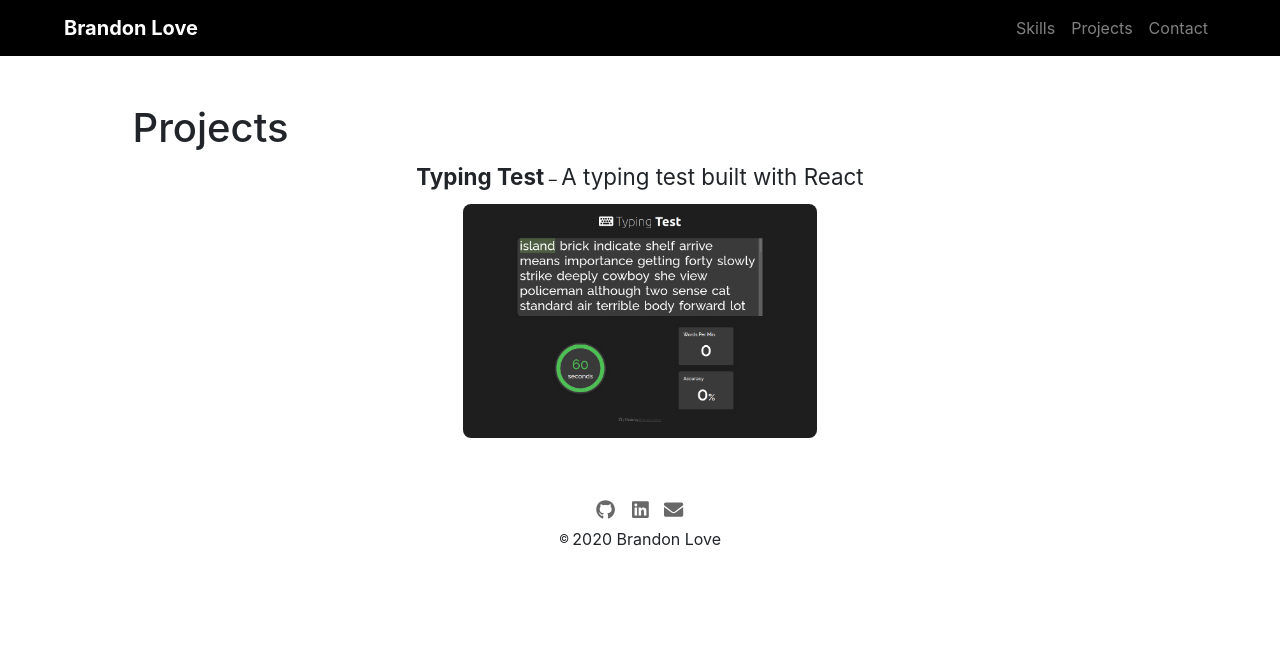
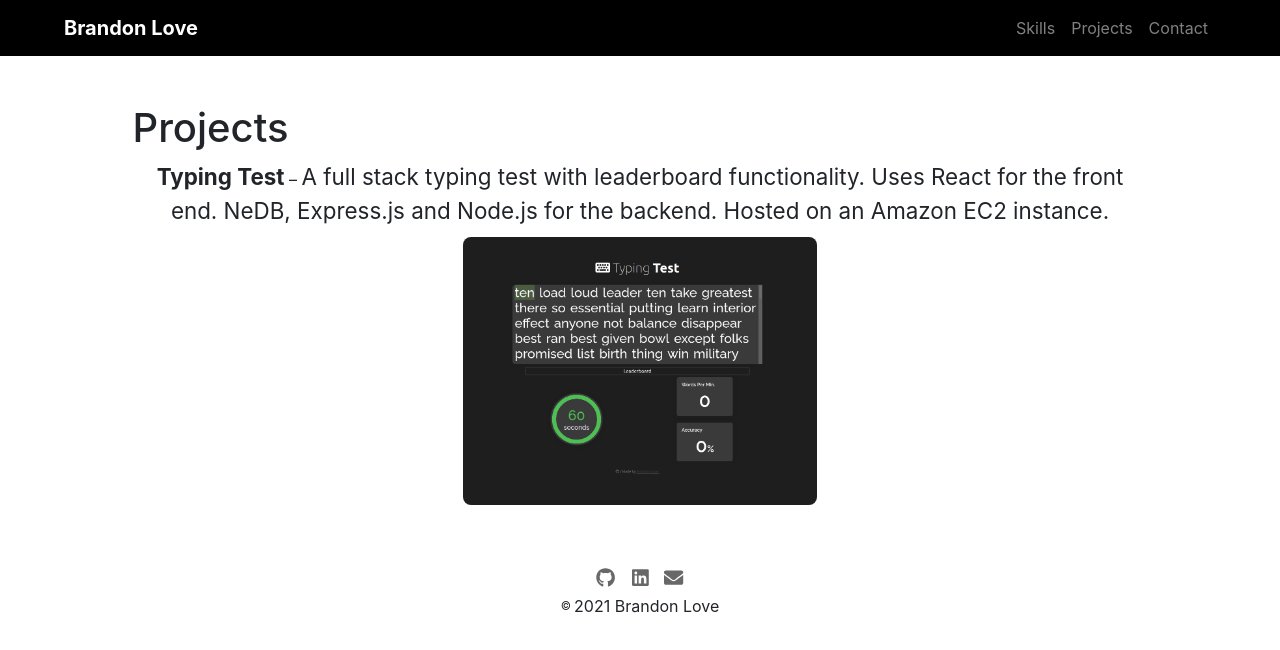
Before and after one commit to blove239/blove239.github.io, a React (Create React App) app: page /#/projects in a window 1280 px wide. Shown: the top 650 px of the page. Built offline with nearby package versions, Linux system fonts and the light colour scheme.

Commit message:
updated footer

```diff
--- a/src/Components/Footer.js
+++ b/src/Components/Footer.js
@@ -22,7 +22,7 @@ const Footer = () => (
         {' '}
       </span>
       <span className='copyright align-middle'>
-        2020 Brandon Love
+        2021 Brandon Love
       </span>
 
     </div>
--- a/src/Components/Projects.js
+++ b/src/Components/Projects.js
@@ -8,10 +8,10 @@ const Projects = () => (
       <div className='col-lg-11'>
         <h1>Projects</h1>
         <Thumbnail
-          link='https://www.brandonlove.ca/thetypingtest/'
+          link='http://typingtest.brandonlove.ca/'
           image={TypingTestScreenCap}
           title='Typing Test'
-          description='A typing test built with React'
+          description='A full stack typing test with leaderboard functionality. Uses React for the front end. NeDB, Express.js and Node.js for the backend. Hosted on an Amazon EC2 instance.'
         />
       </div>
     </div>
--- a/src/profileData.json
+++ b/src/profileData.json
@@ -41,6 +41,9 @@
         },
         {
             "name": "REST"
+        },
+        {
+            "name":"AWS"
         },
         {
             "name": "OAuth"
```
Also changed, not shown: src/images/typing test screenshot.png.
